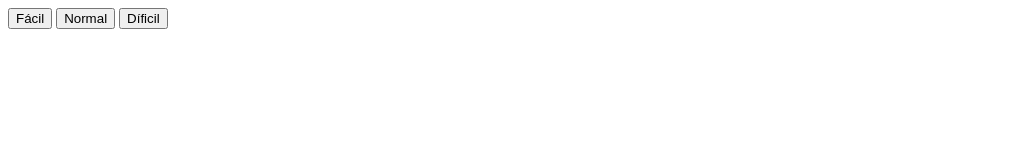
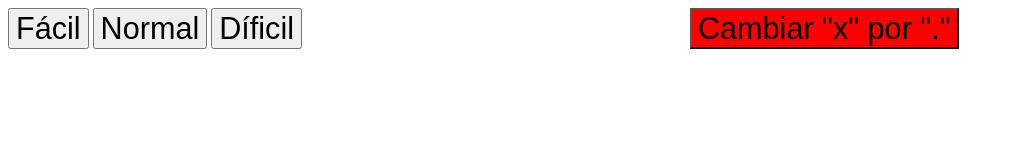
Before and after one commit to Mauricio123A/Operaciones-Combinadas, a plain HTML site: page index.html in a window 1280 px wide. Shown: the whole page, without its empty margins (0-1014 px from the left). Drawn offline with Linux system fonts and the light colour scheme.

Commit message:
Update index.html

```diff
--- a/index.html
+++ b/index.html
@@ -6,9 +6,10 @@
     <title>Operaciones Combinadas</title>
 </head>
 <body>
-    <button type="button" onclick="BotonFacil()">Fácil</button>
-    <button type="button" onclick="BotonNormal()">Normal</button>
-    <button type="button" onclick="BotonDificil()">Díficil</button><br><br>
+    <button style="font-size: calc(2vw + 5px);" type="button" onclick="BotonFacil()">Fácil</button>
+    <button style="font-size: calc(2vw + 5px);"type="button" onclick="BotonNormal()">Normal</button>
+    <button style="font-size: calc(2vw + 5px);" type="button" onclick="BotonDificil()">Díficil</button>
+    <button style="margin-left: 30vw; background-color: red; font-size: calc(2vw + 5px);" id="multi" type="button" onclick="BotonMultiplicacion()">Cambiar "x" por "."</button><br><br>
     <span style="font-size: 5vw;" id="texto"></span>
     <script src="js.js"></script>
 </body>
```
